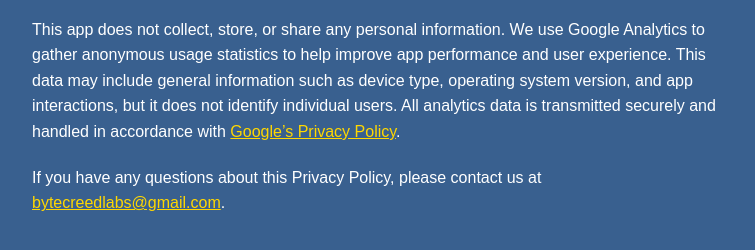
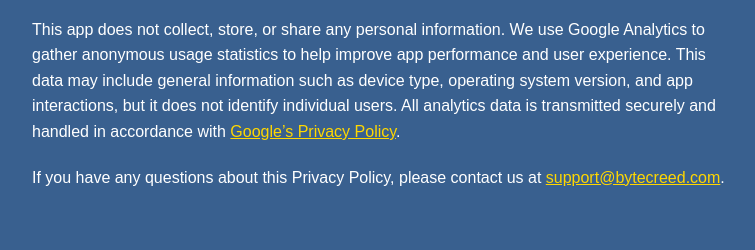
Before and after one commit to ByteCreed/ZapTimer-Privacy-Policy, a plain HTML site: page index.html in a window 1280 px wide. Shown: the part 106-356 px from the top of the page, without its empty margins (258-1013 px from the left). Drawn offline with Linux system fonts and the light colour scheme.

Commit message:
Updated Email to Support

```diff
--- a/index.html
+++ b/index.html
@@ -39,7 +39,7 @@
   </p>
   <p>
     If you have any questions about this Privacy Policy, please contact us at
-    <a href="mailto:bytecreedlabs@gmail.com?subject=Privacy%20Policy%20Inquiry">bytecreedlabs@gmail.com</a>.
+    <a href="mailto:support@bytecreed.com?subject=Privacy%20Policy%20Inquiry">support@bytecreed.com</a>.
   </p>
 </body>
 </html>
```
